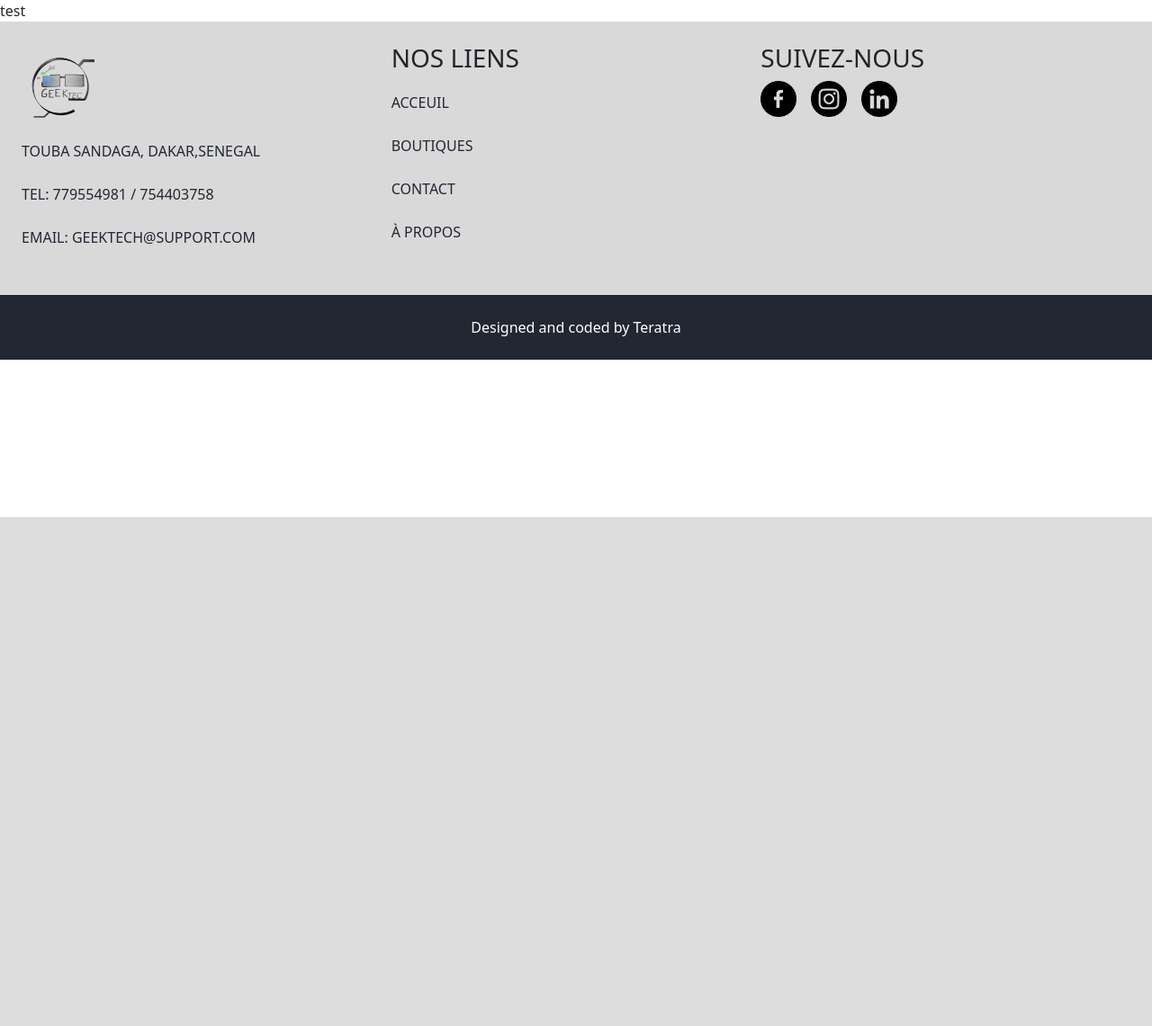
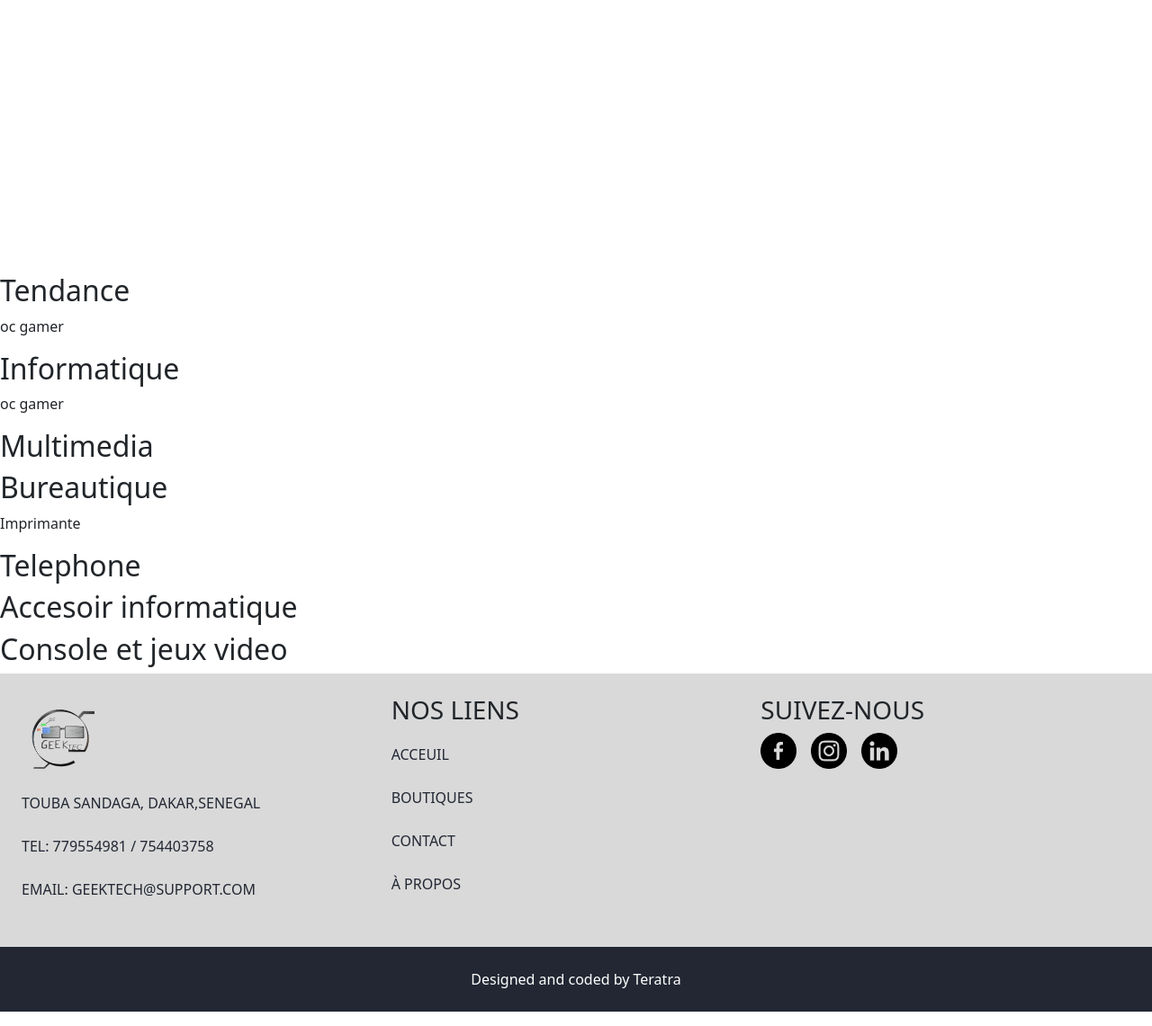
Before and after one commit to Dar-rius/ecommerce, a Django app: page /shop/ in a window 1280 px wide. Shown: the part 225-1366 px from the top of the page at 90% size. Before the commit the page ends 800 px from the top, so only its background shows below. Run offline with Django 4.2, Linux system fonts and the light colour scheme; data comes from the database, SQL or seed files in the repository; both versions use the stored data as it was after the commit.

Commit message:
ajout du champs tendance dans produit et des donnees dans la page shop

```diff
--- a/geektech/models.py
+++ b/geektech/models.py
@@ -114,3 +114,4 @@ class Produit(models.Model):
     quantite_produit = models.IntegerField(default=0)
     cat_produit = models.CharField(max_length=50, choices=CATEGORIES, verbose_name="categories")
     photo_produit = models.FileField(upload_to='uploads/')
+    tendance = models.IntegerField(default=0)
--- a/geektech/templates/page/shop.html
+++ b/geektech/templates/page/shop.html
@@ -1,7 +1,116 @@
 {% extends "_base.html" %}
 
 {% block content%}
-    <section>
-        test
+        <div>
+            <ul>
+                <a href="">
+                    <li>
+                        <img src="" alt="">
+                        Informatique
+                    </li>
+                </a>
+
+                <a href="">
+                    <li>
+                        <img src="" alt="">
+                        Multimedia
+                    </li>
+                </a>
+
+                <a href="">
+                    <li>
+                        <img src="" alt="">
+                        Bureautique
+                    </li>
+                </a>
+
+                <a href="">
+                    <li>
+                        <img src="" alt="">
+                        Telephone
+                    </li>
+                </a>
+
+                <a href="">
+                    <li>
+                        <img src="" alt="">
+                        Accessoir
+                    </li>
+                </a>
+
+                <a href="">
+                    <li>
+                        <img src="" alt="">
+                        Console et jeux video
+                    </li>
+                </a>
+            </ul>
+        </div>
+
+        <section>
+
+            <div>
+                <h2>Tendance</h2>
+                {% for produit in produits %}
+                    {% if produit.tendance >= 20 %}
+                       <p>{{produit.nom_produit}}</p>
+                    {% endif %}
+                {% endfor %}
+            </div>
+
+            <div>
+                <h2>Informatique</h2>
+                {% for produit in produits %}
+                    {% if produit.cat_produit == "Informatique" %}
+                       <p>{{produit.nom_produit}}</p>
+                    {% endif %}
+                {% endfor %}
+            </div>
+
+            <div>
+                <h2>Multimedia</h2>
+                {% for produit in produits %}
+                    {% if produit.cat_produit == "Multimedia" %}
+                       <p>{{produit.nom_produit}}</p>
+                    {% endif %}
+                {% endfor %}
+            </div>
+
+            <div>
+                <h2>Bureautique</h2>
+                {% for produit in produits %}
+                    {% if produit.cat_produit == "Bureautique" %}
+                       <p>{{produit.nom_produit}}</p>
+                    {% endif %}
+                {% endfor %}
+            </div>
+
+            <div>
+                <h2>Telephone</h2>
+                {% for produit in produits %}
+                    {% if produit.cat_produit == "Telephone" %}
+                       <p>{{produit.nom_produit}}</p>
+                    {% endif %}
+                {% endfor %}
+            </div>
+
+            <div>
+                <h2>Accesoir informatique</h2>
+                {% for produit in produits %}
+                    {% if produit.cat_produit == "Accesoir" %}
+                       <p>{{produit.nom_produit}}</p>
+                    {% endif %}
+                {% endfor %}
+            </div>
+
+            <div>
+                <h2>Console et jeux video</h2>
+                {% for produit in produits %}
+                    {% if produit.cat_produit == "Console et jeux video" %}
+                       <p>{{produit.nom_produit}}</p>
+                    {% endif %}
+                {% endfor %}
+            </div>
+        </section>
     </section>
 {% endblock content%}
--- a/geektech/views.py
+++ b/geektech/views.py
@@ -19,7 +19,8 @@ def propos_view(request):
 
 
 def shop_view(request):
-    return render(request, "page/shop.html", {})
+    produits = Produit.objects.all()
+    return render(request, "page/shop.html", {"produits": produits})
 
 
 def login_view(request):
```
Also changed, not shown: db.sqlite3, geektech/migrations/0001_initial.py, uploads/gaming_pc_xek9WtB.jpg (added), uploads/téléchargement_NFxjTXa.jfif (added).
